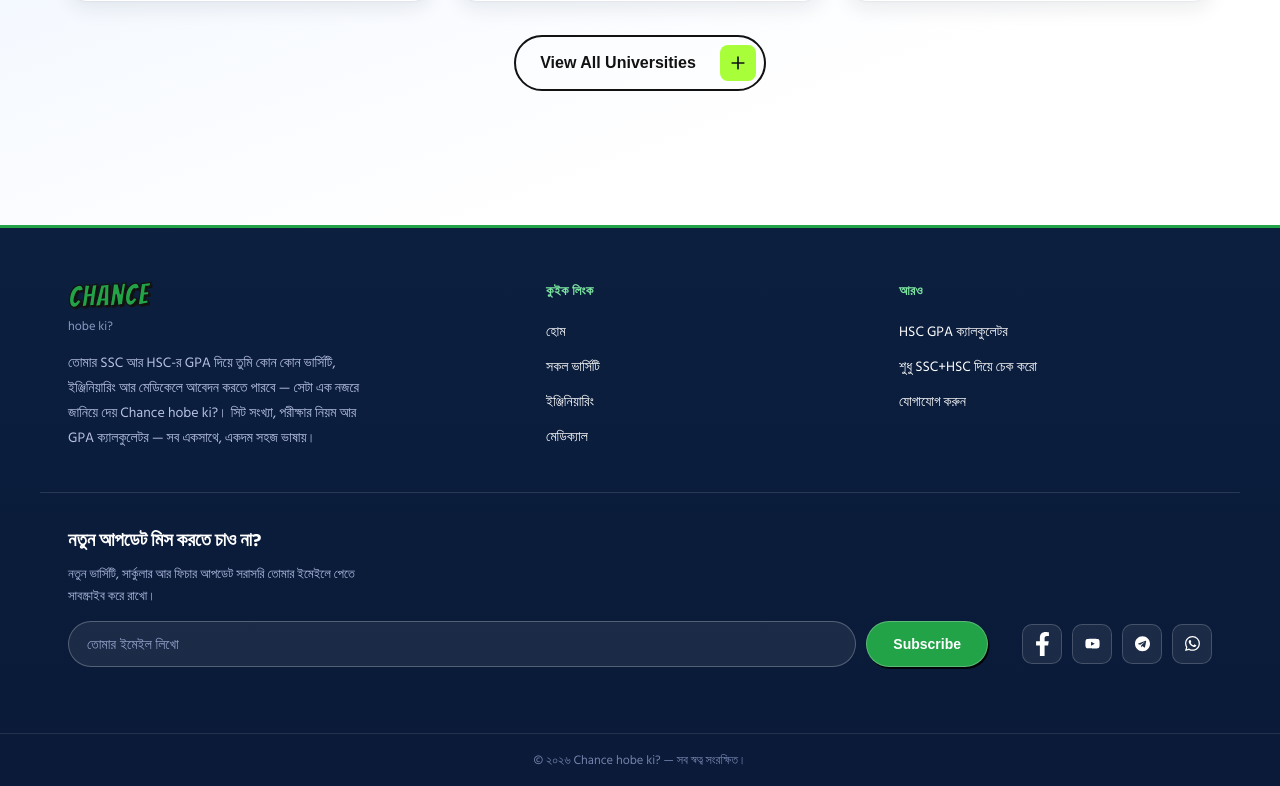
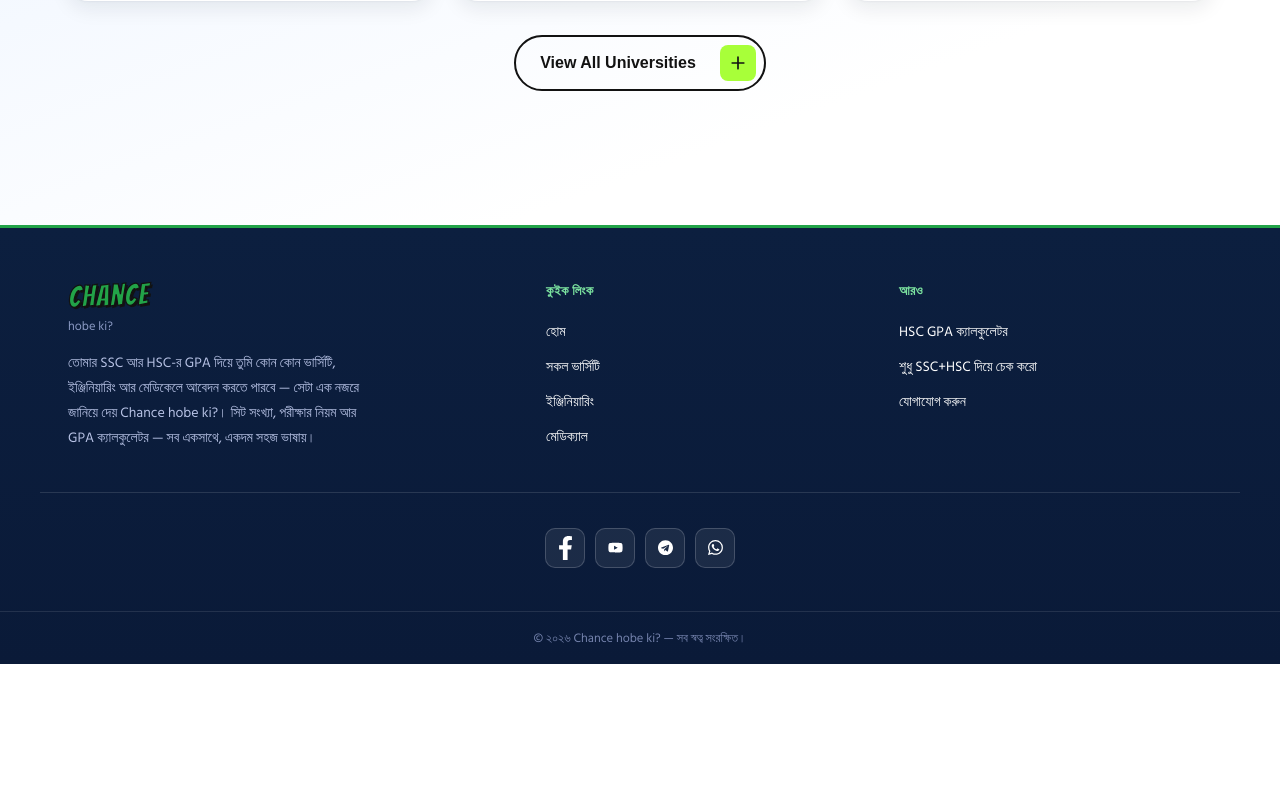
Before and after one commit to nishat-jihad/Admission-info, a Next.js app in the folder chance-hobe-ki/: page / in a window 1280 px wide. Shown: the part 1214-2000 px from the top of the page. After the commit the page ends 1878 px from the top, so only its background shows below. Built offline with nearby package versions, Linux system fonts and the light colour scheme.

Commit message:
Remove newsletter subscription feature from Footer

```diff
--- a/chance-hobe-ki/src/components/Footer.js
+++ b/chance-hobe-ki/src/components/Footer.js
@@ -1,19 +1,8 @@
 "use client";
 
 import Link from "next/link";
-import { useState } from "react";
 
 export default function Footer() {
-  const [msg, setMsg] = useState("");
-
-  function handleSubscribe(e) {
-    e.preventDefault();
-    const email = e.target.elements.newsletterEmail.value.trim();
-    if (!email) return;
-    setMsg("✅ ধন্যবাদ! আপডেট এলে সবার আগে জানিয়ে দেব।");
-    e.target.reset();
-  }
-
   return (
     <footer className="site-footer">
       <div className="footer-inner">
@@ -46,18 +35,7 @@ export default function Footer() {
       </div>
 
       <div className="footer-extra">
-        <div className="newsletter-box">
-          <h3>নতুন আপডেট মিস করতে চাও না?</h3>
-          <p>
-            নতুন ভার্সিটি, সার্কুলার আর ফিচার আপডেট সরাসরি তোমার ইমেইলে পেতে সাবস্ক্রাইব
-            করে রাখো।
-          </p>
-          <div className="newsletter-row">
-            <form className="newsletter-form" onSubmit={handleSubscribe}>
-              <input type="email" name="newsletterEmail" placeholder="তোমার ইমেইল লিখো" required />
-              <button type="submit">Subscribe</button>
-            </form>
-
+        <div className="footer-social-only">
           <div className="footer-social">
             <a href="#" className="socialContainer containerOne" aria-label="Facebook">
               <svg className="socialSvg" viewBox="0 0 320 512">
@@ -81,8 +59,6 @@ export default function Footer() {
             </a>
           </div>
         </div>
-          <div className="newsletter-msg">{msg}</div>
-        </div>
       </div>
 
       <div className="footer-bottom">© ২০২৬ Chance hobe ki? — সব স্বত্ব সংরক্ষিত।</div>
```
Lines whose indentation alone changed are shown as unchanged.
